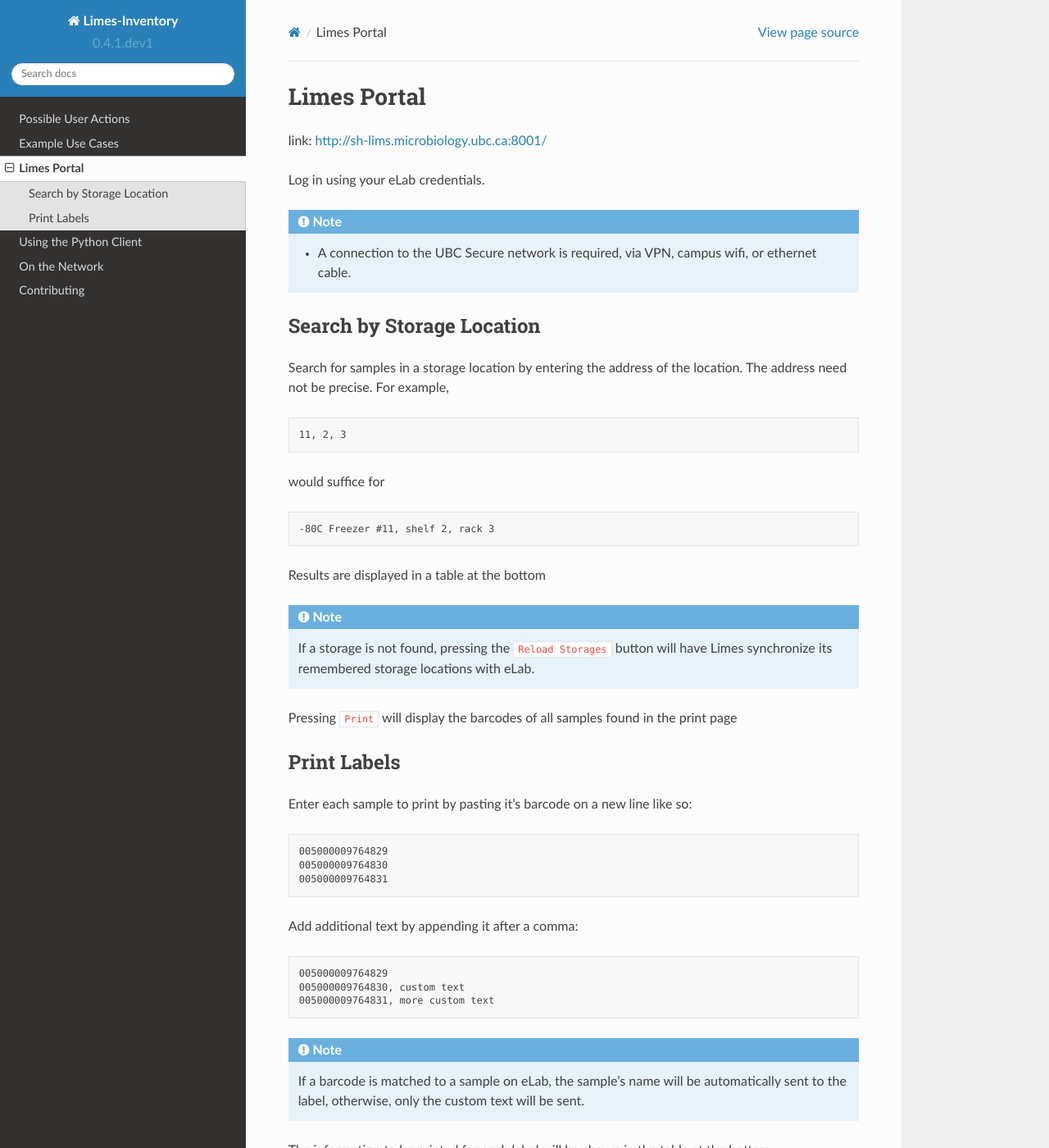
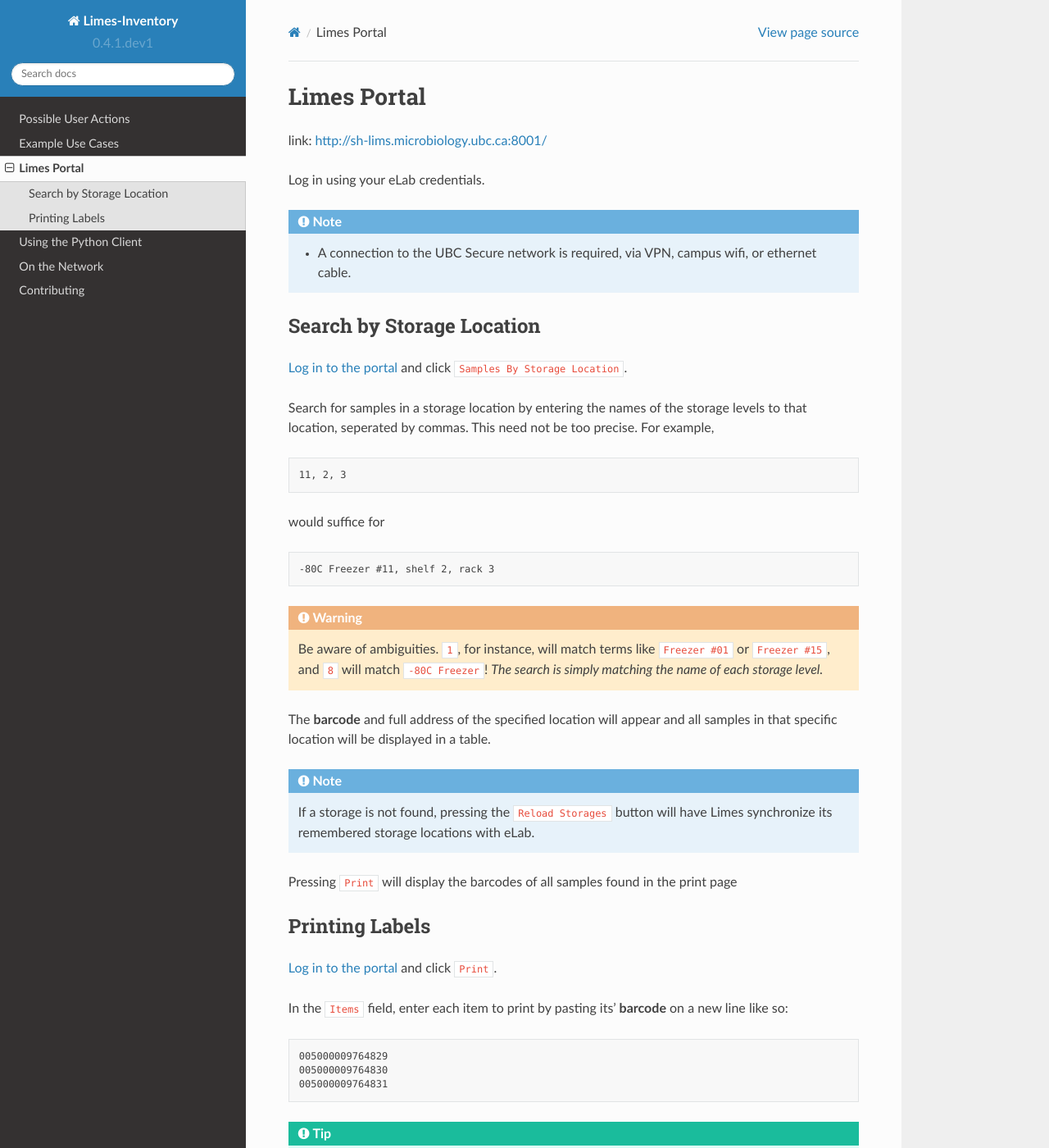
Before and after one commit to Tony-xy-Liu/Limes-docs, a Sphinx documentation site: the page built from docs/source/portal.rst, in a window 1280 px wide and 1400 px high. Shown: the whole window at 82% size. Built offline with Sphinx 7.4.7 and the Read the Docs theme 2.0.0, drawn with Linux system fonts in a browser that asks for light colours; some of the changed text lies outside the part shown.

Commit message:
more help with portal and printing

```diff
--- a/docs/source/overview.rst
+++ b/docs/source/overview.rst
@@ -41,6 +41,7 @@
 - `Update Samples <https://www.elabjournal.com/doc/UpdatingSamples.html>`_
 - `Printing Labels <https://elab.msl.ubc.ca/members/protocol/?protID=40951>`_
 - `Search Samples <https://www.elabjournal.com/doc/SearchingSamples.html>`_
+- :ref:`Search By Storage Location<port-searchLoc>`
 
 .. Tip::
     View eLab's `full documentation here <https://www.elabjournal.com/doc/>`_
--- a/docs/source/portal.rst
+++ b/docs/source/portal.rst
@@ -10,12 +10,15 @@
 .. Note::
     - A connection to the UBC Secure network is required, via VPN, campus wifi, or ethernet cable.
 
+.. _port-searchLoc:
 
 Search by Storage Location
 --------------------------
 
-Search for samples in a storage location by entering the address of the location.
-The address need not be precise. For example,
+:ref:`Log in to the portal<port-title>` and click ``Samples By Storage Location``.
+
+Search for samples in a storage location by entering the names of the storage levels to that location, seperated by commas.
+This need not be too precise. For example,
 
 .. code-block:: none
 
@@ -27,7 +30,14 @@
 
     -80C Freezer #11, shelf 2, rack 3
 
-Results are displayed in a table at the bottom
+.. warning::
+
+    Be aware of ambiguities. ``1``, for instance, will match terms like ``Freezer #01`` or
+    ``Freezer #15``, and ``8`` will match ``-80C Freezer``! *The search is simply matching the
+    name of each storage level.*
+
+The **barcode** and full address of the specified location will appear and all samples
+in that specific location will be displayed in a table.
 
 .. Note::
     If a storage is not found, pressing the :code:`Reload Storages`
@@ -35,10 +45,14 @@
 
 Pressing :code:`Print` will display the barcodes of all samples found in the print page
 
-Print Labels
-------------
+.. _port-labels:
 
-Enter each sample to print by pasting it's barcode on a new line like so:
+Printing Labels
+---------------
+
+:ref:`Log in to the portal<port-title>` and click ``Print``.
+
+In the ``Items`` field, enter each item to print by pasting its' **barcode** on a new line like so:
 
 .. code-block:: none
 
@@ -46,13 +60,21 @@
     005000009764830
     005000009764831
 
-Add additional text by appending it after a comma:
+.. Tip::
+
+    Consider using the :ref:`Search By Storage Locaton<port-searchLoc>` feature to acquire
+    barcodes of many samples of storage locations like boxes / racks.
+    :ref:`Have a look at this example for a walkthrough<ex-env>`
+
+Add additional text by separating it with a comma or the ``tab`` character. *Pasting directly from
+a spreadsheet is possible here.*
 
 .. code-block:: none
 
     005000009764829
     005000009764830, custom text
-    005000009764831, more custom text
+    005000009764831, text for "o.text2", text for "o.text3"
+    005000009764831 tab separated & from a spreadsheet
 
 .. Note::
 
```
Also changed, not shown: docs/source/connections.rst (+8 -0 lines), docs/source/examples.rst (+10 -8 lines), docs/source/res/ex-env.svg.
